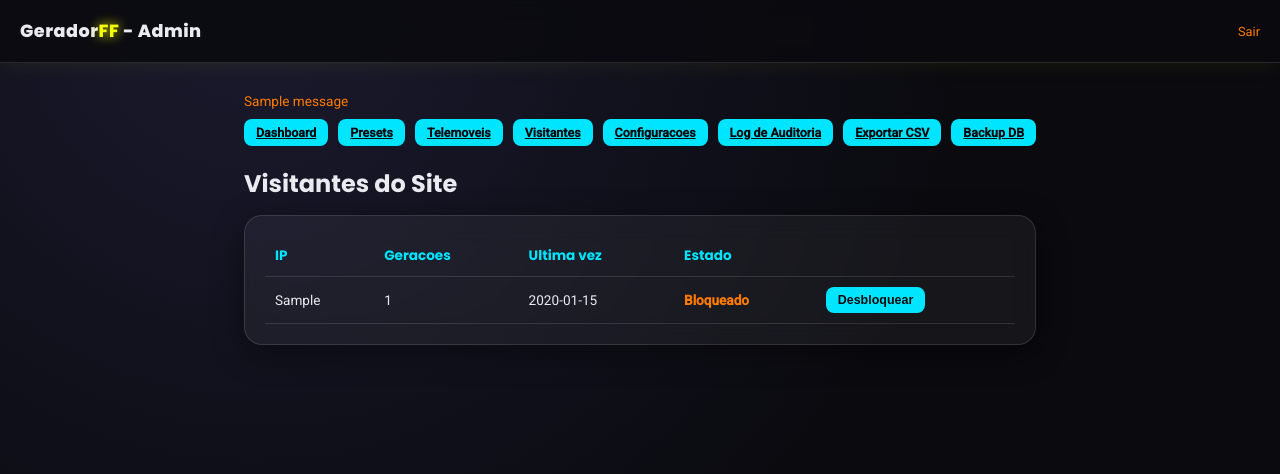
After one commit to martonmauro0-max/geradorff, a Flask app: page /admin/visitors in a window 1280 px wide. The commit adds this page. Shown: the top 474 px of the page. Run offline with Flask 3, Linux system fonts and the light colour scheme; the visitor is signed in with stand-in values (Sample User, id 1); data comes from the database, SQL or seed files in the repository; tables that the repository leaves empty hold one stand-in row (values such as "Sample post"); one stand-in notice (Sample message) is shown.

Commit message:
Reconstroi sistema de visitantes com bloqueio de IP

```diff
--- a/app.py
+++ b/app.py
@@ -495,6 +495,47 @@ def admin_audit():
     return render_template("admin_audit.html", logs=logs)
 
 
+@app.route("/admin/visitors")
+@login_required
+def admin_visitors():
+    db = get_db()
+    visitors = db.execute(
+        """SELECT ip, COUNT(*) AS total, MAX(created_at) AS last_seen
+           FROM stats WHERE ip IS NOT NULL
+           GROUP BY ip ORDER BY total DESC"""
+    ).fetchall()
+    blocked = db.execute("SELECT ip FROM blocked_ips").fetchall()
+    blocked_ips = set(r["ip"] for r in blocked)
+    return render_template("admin_visitors.html", visitors=visitors, blocked_ips=blocked_ips)
+
+
+@app.route("/admin/visitors/block", methods=["POST"])
+@login_required
+def admin_block_ip():
+    ip = request.form.get("ip", "").strip()
+    reason = request.form.get("reason", "").strip()
+    if ip:
+        db = get_db()
+        db.execute("INSERT OR IGNORE INTO blocked_ips (ip, reason) VALUES (?, ?)", (ip, reason))
+        db.commit()
+        log_action(session.get("username"), "bloquear_ip", ip)
+        flash("IP bloqueado: " + ip)
+    return redirect(url_for("admin_visitors"))
+
+
+@app.route("/admin/visitors/unblock", methods=["POST"])
+@login_required
+def admin_unblock_ip():
+    ip = request.form.get("ip", "").strip()
+    if ip:
+        db = get_db()
+        db.execute("DELETE FROM blocked_ips WHERE ip=?", (ip,))
+        db.commit()
+        log_action(session.get("username"), "desbloquear_ip", ip)
+        flash("IP desbloqueado: " + ip)
+    return redirect(url_for("admin_visitors"))
+
+
 @app.route("/admin/settings", methods=["GET", "POST"])
 @login_required
 def admin_settings():
--- a/templates/admin_audit.html
+++ b/templates/admin_audit.html
@@ -10,6 +10,7 @@
     <a class="btn-small" href="{{ url_for('admin_dashboard') }}">Dashboard</a>
     <a class="btn-small" href="{{ url_for('admin_configs') }}">Presets</a>
     <a class="btn-small" href="{{ url_for('admin_devices') }}">Telemoveis</a>
+    <a class="btn-small" href="{{ url_for('admin_visitors') }}">Visitantes</a>
     <a class="btn-small" href="{{ url_for('admin_settings') }}">Configuracoes</a>
     <a class="btn-small" href="{{ url_for('admin_audit') }}">Log de Auditoria</a>
     <a class="btn-small" href="{{ url_for('admin_export_configs') }}">Exportar CSV</a>
--- a/templates/admin_configs.html
+++ b/templates/admin_configs.html
@@ -14,6 +14,7 @@
     <a class="btn-small" href="{{ url_for('admin_dashboard') }}">Dashboard</a>
     <a class="btn-small" href="{{ url_for('admin_configs') }}">Presets</a>
     <a class="btn-small" href="{{ url_for('admin_devices') }}">Telemoveis</a>
+    <a class="btn-small" href="{{ url_for('admin_visitors') }}">Visitantes</a>
     <a class="btn-small" href="{{ url_for('admin_settings') }}">Configuracoes</a>
     <a class="btn-small" href="{{ url_for('admin_audit') }}">Log de Auditoria</a>
     <a class="btn-small" href="{{ url_for('admin_export_configs') }}">Exportar CSV</a>
--- a/templates/admin_dashboard.html
+++ b/templates/admin_dashboard.html
@@ -14,6 +14,7 @@
     <a class="btn-small" href="{{ url_for('admin_dashboard') }}">Dashboard</a>
     <a class="btn-small" href="{{ url_for('admin_configs') }}">Presets</a>
     <a class="btn-small" href="{{ url_for('admin_devices') }}">Telemoveis</a>
+    <a class="btn-small" href="{{ url_for('admin_visitors') }}">Visitantes</a>
     <a class="btn-small" href="{{ url_for('admin_settings') }}">Configuracoes</a>
     <a class="btn-small" href="{{ url_for('admin_audit') }}">Log de Auditoria</a>
     <a class="btn-small" href="{{ url_for('admin_export_configs') }}">Exportar CSV</a>
--- a/templates/admin_devices.html
+++ b/templates/admin_devices.html
@@ -14,6 +14,7 @@
     <a class="btn-small" href="{{ url_for('admin_dashboard') }}">Dashboard</a>
     <a class="btn-small" href="{{ url_for('admin_configs') }}">Presets</a>
     <a class="btn-small" href="{{ url_for('admin_devices') }}">Telemoveis</a>
+    <a class="btn-small" href="{{ url_for('admin_visitors') }}">Visitantes</a>
     <a class="btn-small" href="{{ url_for('admin_settings') }}">Configuracoes</a>
     <a class="btn-small" href="{{ url_for('admin_audit') }}">Log de Auditoria</a>
     <a class="btn-small" href="{{ url_for('admin_export_configs') }}">Exportar CSV</a>
--- a/templates/admin_settings.html
+++ b/templates/admin_settings.html
@@ -14,6 +14,7 @@
     <a class="btn-small" href="{{ url_for('admin_dashboard') }}">Dashboard</a>
     <a class="btn-small" href="{{ url_for('admin_configs') }}">Presets</a>
     <a class="btn-small" href="{{ url_for('admin_devices') }}">Telemoveis</a>
+    <a class="btn-small" href="{{ url_for('admin_visitors') }}">Visitantes</a>
     <a class="btn-small" href="{{ url_for('admin_settings') }}">Configuracoes</a>
     <a class="btn-small" href="{{ url_for('admin_audit') }}">Log de Auditoria</a>
     <a class="btn-small" href="{{ url_for('admin_export_configs') }}">Exportar CSV</a>
--- /dev/null
+++ b/templates/admin_visitors.html
@@ -0,0 +1,60 @@
+{% extends "base.html" %}
+{% block body %}
+<header class="main-header">
+  <div class="brand">Gerador<span>FF</span> - Admin</div>
+  <a class="logout-link" href="{{ url_for('admin_logout') }}">Sair</a>
+</header>
+
+<div class="admin-wrap">
+  {% with messages = get_flashed_messages() %}
+    {% if messages %}{% for m in messages %}<div class="flash">{{ m }}</div>{% endfor %}{% endif %}
+  {% endwith %}
+
+  <div class="admin-menu">
+    <a class="btn-small" href="{{ url_for('admin_dashboard') }}">Dashboard</a>
+    <a class="btn-small" href="{{ url_for('admin_configs') }}">Presets</a>
+    <a class="btn-small" href="{{ url_for('admin_devices') }}">Telemoveis</a>
+    <a class="btn-small" href="{{ url_for('admin_visitors') }}">Visitantes</a>
+    <a class="btn-small" href="{{ url_for('admin_settings') }}">Configuracoes</a>
+    <a class="btn-small" href="{{ url_for('admin_audit') }}">Log de Auditoria</a>
+    <a class="btn-small" href="{{ url_for('admin_export_configs') }}">Exportar CSV</a>
+    <a class="btn-small" href="{{ url_for('admin_backup') }}">Backup DB</a>
+  </div>
+
+  <h2 style="margin-bottom:14px;">Visitantes do Site</h2>
+
+  <div class="glass-card">
+    <table class="data-table">
+      <tr><th>IP</th><th>Geracoes</th><th>Ultima vez</th><th>Estado</th><th></th></tr>
+      {% for v in visitors %}
+      <tr>
+        <td>{{ v.ip }}</td>
+        <td>{{ v.total }}</td>
+        <td>{{ v.last_seen }}</td>
+        <td>
+          {% if v.ip in blocked_ips %}
+            <span style="color: var(--neon-orange); font-weight:700;">Bloqueado</span>
+          {% else %}
+            <span style="color: var(--neon-blue);">Ativo</span>
+          {% endif %}
+        </td>
+        <td>
+          {% if v.ip in blocked_ips %}
+            <form method="POST" action="{{ url_for('admin_unblock_ip') }}">
+              <input type="hidden" name="ip" value="{{ v.ip }}">
+              <button class="btn-small" type="submit">Desbloquear</button>
+            </form>
+          {% else %}
+            <form method="POST" action="{{ url_for('admin_block_ip') }}" onsubmit="return confirm('Bloquear este IP?')">
+              <input type="hidden" name="ip" value="{{ v.ip }}">
+              <input type="text" name="reason" placeholder="Motivo (opcional)" style="width:100px; margin-right:6px;">
+              <button class="btn-small" type="submit" style="background:var(--neon-orange);">Bloquear</button>
+            </form>
+          {% endif %}
+        </td>
+      </tr>
+      {% endfor %}
+    </table>
+  </div>
+</div>
+{% endblock %}
```
